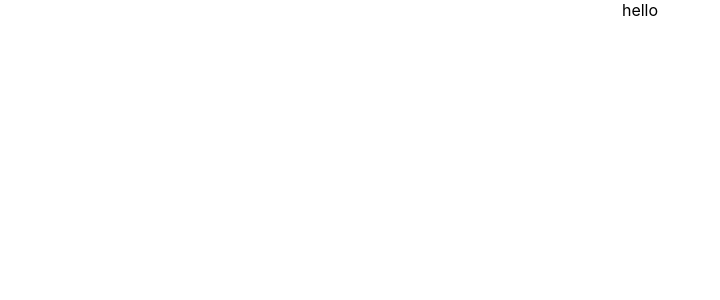
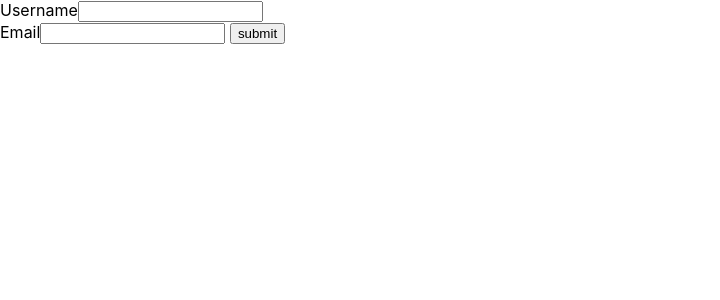
Before and after one commit to rajkamalramagiri/Form_Validation_React, a React (Create React App) app: page / in a window 1280 px wide. Shown: the top 300 px of the page, without its empty margins (0-720 px from the left). Built offline with nearby package versions, Linux system fonts and the light colour scheme.

Commit message:
validation on submit

```diff
--- a/package.json
+++ b/package.json
@@ -6,6 +6,7 @@
     "@testing-library/jest-dom": "^5.11.4",
     "@testing-library/react": "^11.1.0",
     "@testing-library/user-event": "^12.1.10",
+    "joi": "^17.4.0",
     "react": "^17.0.2",
     "react-dom": "^17.0.2",
     "react-scripts": "4.0.3",
--- a/src/App.js
+++ b/src/App.js
@@ -1,8 +1,77 @@
-import logo from "./logo.svg";
-import "./App.css";
+import React, { Component } from "react";
+import Joi from "joi";
+export class App extends Component {
+  state = {
+    account: {
+      username: "",
+      email: "",
+    },
+    errors: {},
+  };
 
-function App() {
-  return <div className="App">hello</div>;
+  schema = Joi.object({
+    username: Joi.string()
+      .alphanum()
+      .min(3)
+      .max(30)
+      .required()
+      .label("Username"),
+    email: Joi.string()
+      .email({
+        minDomainSegments: 2,
+        tlds: { allow: ["com", "net"] },
+      })
+      .label("Email"),
+  });
+
+  handleChange = (e) => {
+    this.setState({
+      account: { ...this.state.account, [e.target.name]: e.target.value },
+    });
+  };
+
+  handleSubmit = (e) => {
+    e.preventDefault();
+    console.log("account click", this.state.account);
+
+    const result = this.schema.validate(this.state.account, {
+      abortEarly: false,
+    });
+    console.log(result);
+    const errors = {};
+    if (result.error) {
+      result.error.details.map((item) => {
+        errors[item.path[0]] = item.message;
+      });
+      console.log("error", errors);
+    }
+    this.setState({ errors: errors });
+  };
+  render() {
+    return (
+      <form onSubmit={this.handleSubmit}>
+        <label>Username</label>
+        <input
+          type="text"
+          name="username"
+          value={this.state.username}
+          onChange={this.handleChange}
+        />
+        <span>{this.state.errors?.username || " "}</span>
+        <br />
+        <label>Email</label>
+
+        <input
+          type="text"
+          name="email"
+          value={this.state.email}
+          onChange={this.handleChange}
+        />
+        <span>{this.state.errors?.email || " "}</span>
+        <button type="submit">submit</button>
+      </form>
+    );
+  }
 }
 
 export default App;
```
Also changed, not shown: 1 other file (tests, documents, lock files or other folders).
